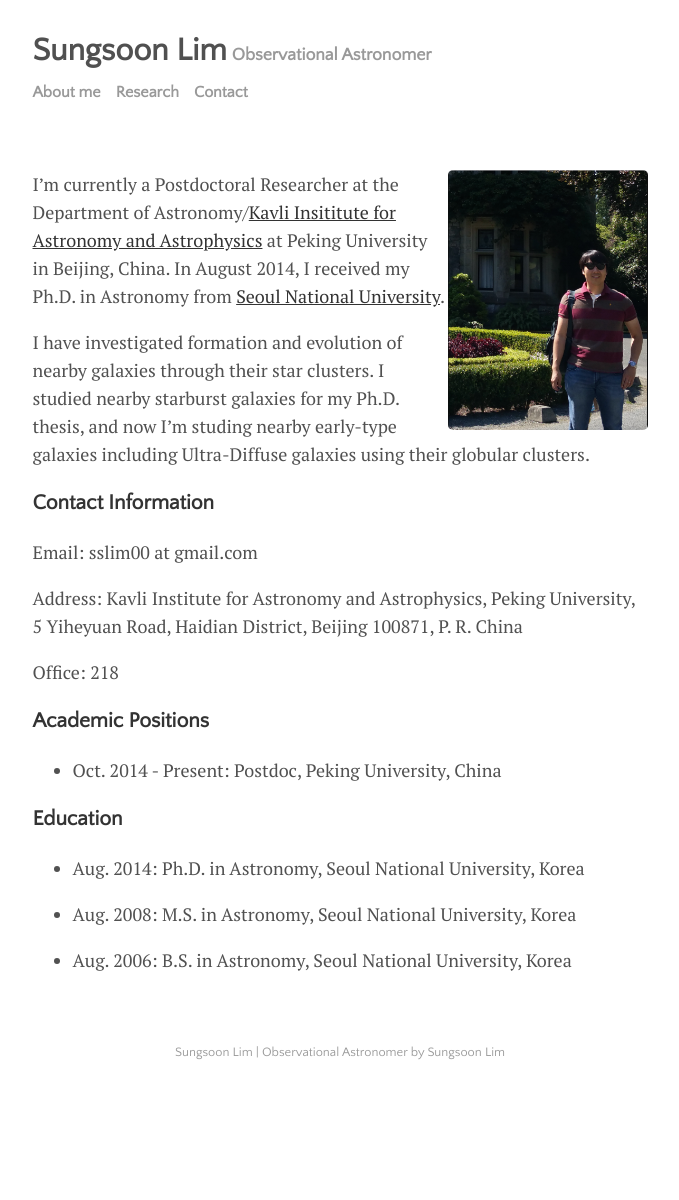
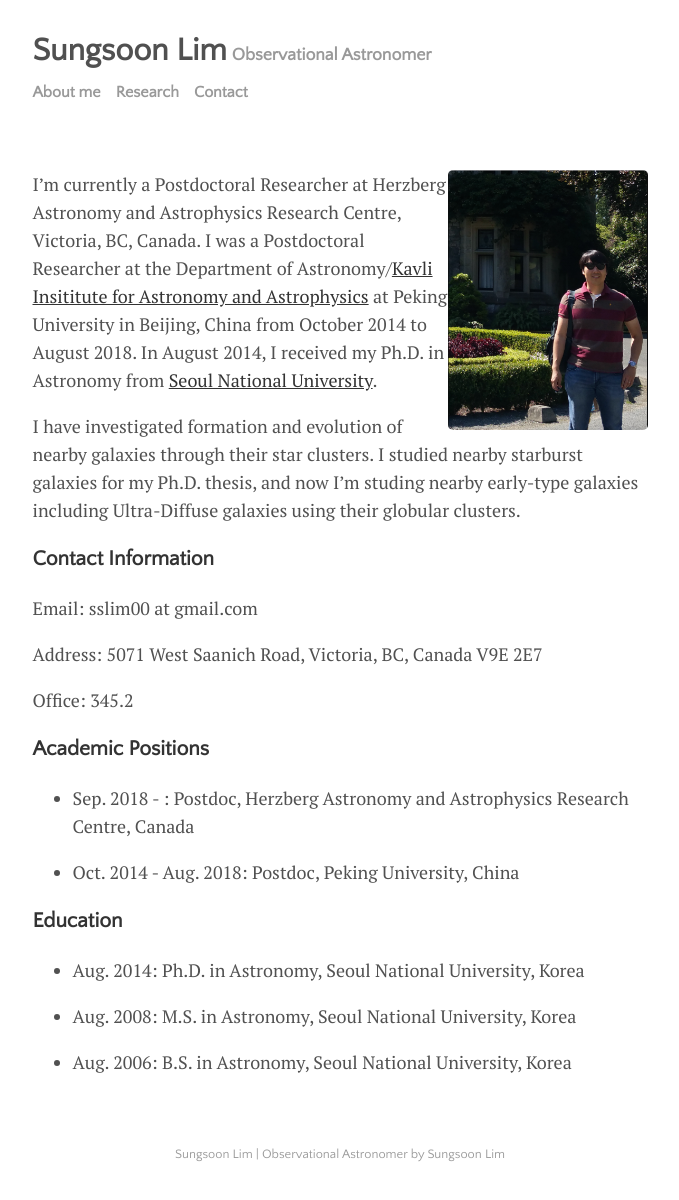
Before and after one commit to astroslim/astroslim.github.io, a Jekyll site: the page built from menu/about.md, in a window 1280 px wide. Shown: the whole page, without its empty margins (300-979 px from the left). Built offline with Jekyll 4.4.1, drawn with Linux system fonts in a browser that asks for light colours; our own code applies the rules of GitHub Pages for plain Markdown files; before the commit the page ends 1098 px from its top, so only the background shows below that.

Commit message:
Update about.md

```diff
--- a/menu/about.md
+++ b/menu/about.md
@@ -1,7 +1,7 @@
 <img src="slim_small.png" width="200" align="right">
 
+I'm currently a Postdoctoral Researcher at Herzberg Astronomy and Astrophysics Research Centre, Victoria, BC, Canada. I was a Postdoctoral Researcher at the Department of Astronomy/[Kavli Insititute for Astronomy and Astrophysics](http://kiaa.pku.edu.cn/) at Peking University in Beijing, China from October 2014 to August 2018. In August 2014, I received my Ph.D. in Astronomy from [Seoul National University](http://astro.snu.ac.kr/).
 
-I'm currently a Postdoctoral Researcher at the Department of Astronomy/[Kavli Insititute for Astronomy and Astrophysics](http://kiaa.pku.edu.cn/) at Peking University in Beijing, China. In August 2014, I received my Ph.D. in Astronomy from [Seoul National University](http://astro.snu.ac.kr/).
 
 I have investigated formation and evolution of nearby galaxies through their star clusters. I studied nearby starburst galaxies for my Ph.D. thesis, and now I'm studing nearby early-type galaxies including Ultra-Diffuse galaxies using their globular clusters.
 
@@ -9,14 +9,16 @@ I have investigated formation and evolution of nearby galaxies through their sta
 
 Email: sslim00 at gmail.com
 
-Address: Kavli Institute for Astronomy and Astrophysics, Peking University,
-         5 Yiheyuan Road, Haidian District, Beijing 100871, P. R. China
+Address: 5071 West Saanich Road, Victoria, BC, Canada V9E 2E7
 
-Office: 218
+Office: 345.2
+
 
 ### Academic Positions
 
-* Oct. 2014 - Present: Postdoc, Peking University, China
+* Sep. 2018 -          : Postdoc, Herzberg Astronomy and Astrophysics Research Centre, Canada
+
+* Oct. 2014 - Aug. 2018: Postdoc, Peking University, China
 
 ### Education
 
```
